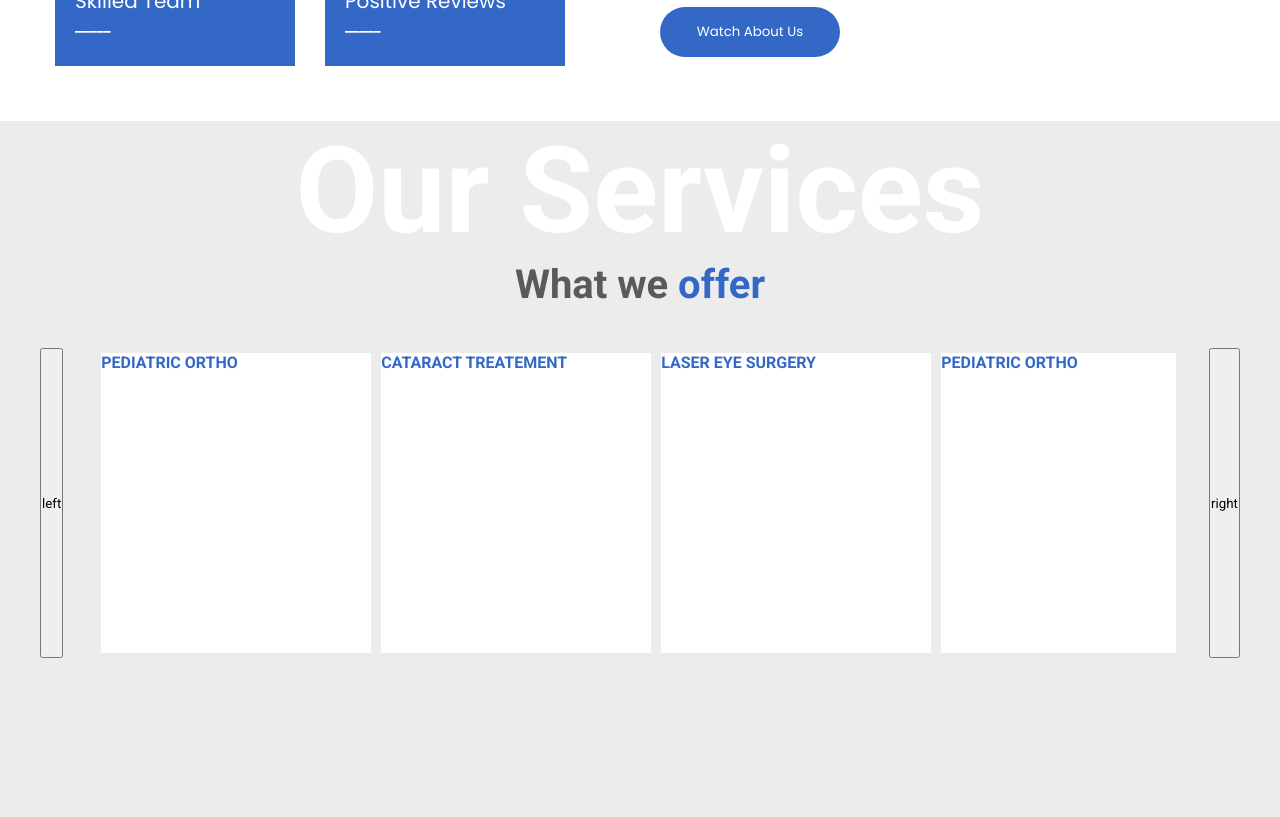
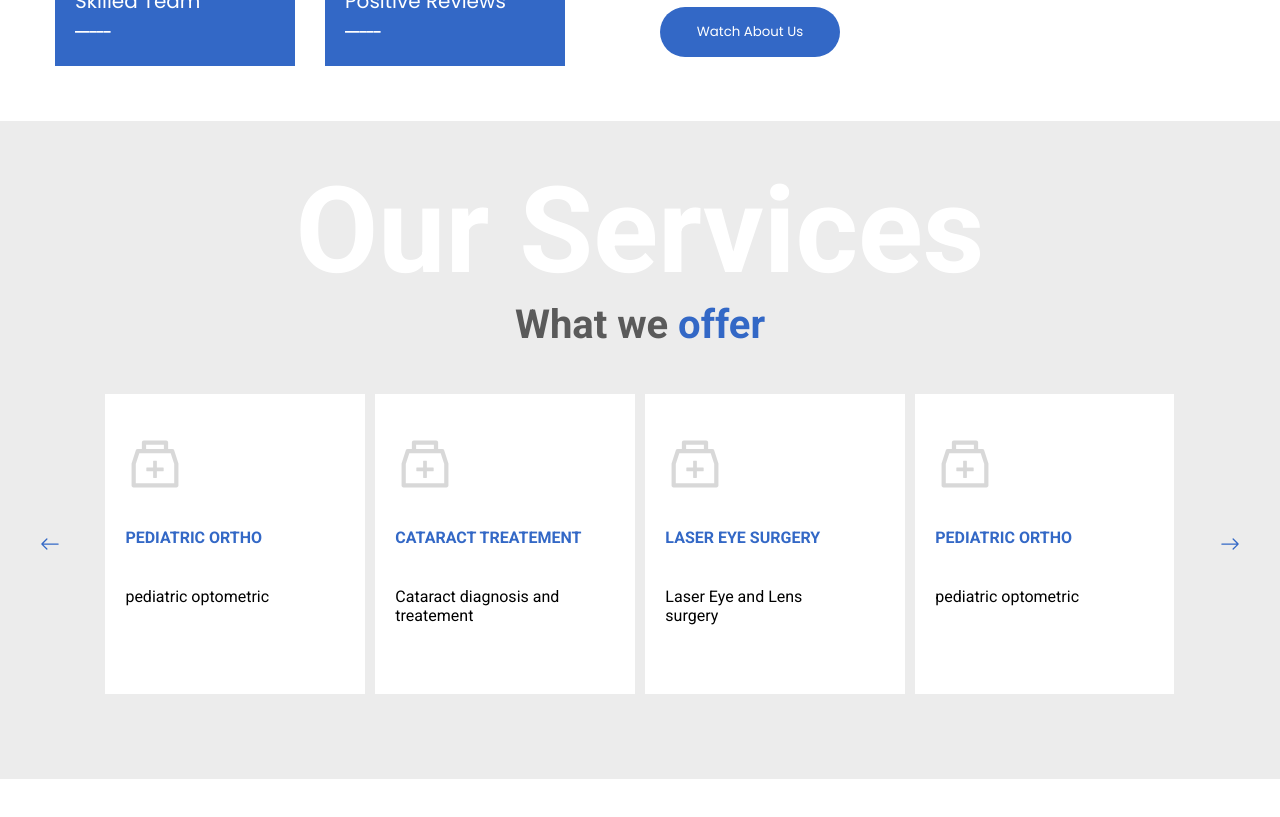
Before and after one commit to Olzhas11Dev/tava__project, a React (Create React App) app: page / in a window 1280 px wide. Shown: the part 1160-1977 px from the top of the page. After the commit the page ends 1939 px from the top, so only its background shows below. Built offline with nearby package versions, Linux system fonts and the light colour scheme.

Commit message:
service section

```diff
--- a/src/components/Service.js
+++ b/src/components/Service.js
@@ -1,27 +1,72 @@
-import React from 'react'
+import React,{ useRef,useState} from 'react'
 import '../style/service.css'
 import serviceDb from'../serviceDb'
+import { BsArrowLeft,BsArrowRight } from 'react-icons/bs'
+import { AiOutlineMedicineBox,AiOutlineCloseCircle } from 'react-icons/ai'
+
 
 
 function Service() {
 
+const slider = useRef(null)
+const[modal,setModal] = useState(false)
+const[chosenObject,setChosenObject] = useState('')
+
+ function handleToLeft (e){
+     e.preventDefault()
+    //  console.log(slider.current.offsetWidth)
+     slider.current.scrollLeft -= slider.current.offsetWidth/4
+    //  console.log(slider.current.scrollLeft)
+ }
+
+ function handleToRight (e){
+    e.preventDefault()
+    // console.log(slider.current.scrollLeft)
+    slider.current.scrollLeft += slider.current.offsetWidth/4
+}
+
+function showDetails(element){
+
+    setModal(true)
+   serviceDb.map((item)=>{
+      if(element.id===item.id){
+        setChosenObject(item)
+      }
+     return item
+   })
+}
+console.log(chosenObject,chosenObject.description)
     return (
         <div className='service_container' >
            <div className='service_transparentTitle'>Our Services</div>
             <h1>What we <span>offer</span></h1>
-            <div className='service_container_slice' >
-                <button>left</button>
-                <div className='service_row'>
+            <div className='service_container_slider' >
+                <BsArrowLeft className='service_btn_slider' onClick={handleToLeft}/>
+                <div className='service_row' ref={slider}>
                     {serviceDb.map((item)=>{
                         return (
-                            <div className='service_card' >
-                            <div key={item.id} className='service_item'>{item.title}</div>
+                            <div onClick={()=>showDetails(item)} key={item.id} className='service_card' >
+                                <AiOutlineMedicineBox className='service_icon' />
+                                <div className='service_title'>{item.title}</div>
+                                <div className='service_service'>{item.service}</div>
+
                             </div>
                         )
                     })}
+
                 </div>
-                <button>right</button>
+                <BsArrowRight onClick={handleToRight} className='service_btn_slider'/>
            </div>
+           {modal ? <div className='service_modal'>
+               <div className='service_modal_conatiner' >
+                <h2 className='modal_title' >{chosenObject.title}</h2>
+                <p className='modal_description' >{chosenObject.description}</p>
+                <AiOutlineCloseCircle className='modal_close_button' onClick={()=>setModal(false)}/>
+
+            </div>
+            </div>:null}
+
+
         </div>
     )
 }
--- a/src/serviceDb.js
+++ b/src/serviceDb.js
@@ -3,13 +3,13 @@ const serviceData = [
         id:0,
         title:'Pediatric Ortho',
         service: 'pediatric optometric',
-        description : 'Our eye care center offers a full range of eye health services to clients of all ages, from children to older adults'
+        description : "If you're ready for an alternative to glasses and/or contacts look to us for co-management of LASIK, cataract, and other ocular surgery."
     },
     {
         id:1,
         title:'Cataract treatement',
         service: 'Cataract diagnosis and treatement',
-        description : 'Our eye care center offers a full range of eye health services to clients of all ages, from children to older adults'
+        description : "The optometrists our practice provide eyewear prescriptions and offer corrective laser eye surgery co-management as well."
     },
     {
         id:2,
@@ -21,7 +21,7 @@ const serviceData = [
         id:3,
         title:'Pediatric Ortho',
         service: 'pediatric optometric',
-        description : 'Our eye care center offers a full range of eye health services to clients of all ages, from children to older adults'
+        description : "If you're ready for an alternative to glasses and/or contacts look to us for co-management of LASIK, cataract, and other ocular surgery."
     },
     {
         id:4,
@@ -33,6 +33,42 @@ const serviceData = [
         id:5,
         title:'Laser Eye surgery',
         service: 'Laser Eye and Lens surgery',
+        description : "We diagnose and manage ocular diseases such as Glaucoma, Macular Degeneration, Diabetic Retinopathy and Cataracts."
+    },
+    {
+        id:6,
+        title:'Pediatric Ortho',
+        service: 'pediatric optometric',
+        description : "If you're ready for an alternative to glasses and/or contacts look to us for co-management of LASIK, cataract, and other ocular surgery."
+    },
+    {
+        id:7,
+        title:'Cataract treatement',
+        service: 'Cataract diagnosis and treatement',
+        description : "If you're ready for an alternative to glasses and/or contacts look to us for co-management of LASIK, cataract, and other ocular surgery."
+    },
+    {
+        id:8,
+        title:'Laser Eye surgery',
+        service: 'Laser Eye and Lens surgery',
+        description : ' Our eye care center offers a full range of eye health services to clients of all ages, from children to older adults'
+    },
+    {
+        id:9,
+        title:'Pediatric Ortho',
+        service: 'pediatric optometric',
+        description : 'Our eye care center offers a full range of eye health services to clients of all ages, from children to older adults'
+    },
+    {
+        id:10,
+        title:'Cataract treatement',
+        service: 'Cataract diagnosis and treatement',
+        description : 'Our eye care center offers a full range of eye health services to clients of all ages, from children to older adults'
+    },
+    {
+        id:11,
+        title:'Laser Eye surgery',
+        service: 'Laser Eye and Lens surgery',
         description : ' Our eye care center offers a full range of eye health services to clients of all ages, from children to older adults'
     }
 ]
--- a/src/style/service.css
+++ b/src/style/service.css
@@ -3,7 +3,8 @@
   padding-right: 40px;
   width: 100%;
   background-color: rgb(236, 236, 236);
-  padding-bottom: 400px;
+  padding-top: 40px;
+  padding-bottom: 80px;
 }
 
 .service_transparentTitle {
@@ -13,8 +14,10 @@
   color: white;
 }
 
-.service_container_slice {
+.service_container_slider {
   display: flex;
+  justify-content: center;
+  align-items: center;
 }
 
 .service_container h1 {
@@ -36,15 +39,97 @@
   margin: auto;
 }
 
+.service_row::-webkit-scrollbar {
+  width: 0 !important;
+}
+
 .service_card {
-  min-width: 25%;
-  margin: 5px;
+  min-width: 24%;
+  margin: 0.5%;
   height: 300px;
   background-color: white;
 }
 
-.service_item {
+.service_title {
+  margin-top: 20px;
+  padding-left: 20px;
   color: rgb(51, 104, 198);
   text-transform: uppercase;
   font-weight: 600;
 }
+
+.service_icon {
+  padding-left: 20px;
+  margin-top: 30px;
+  width: 80px;
+  height: 80px;
+  color: grey;
+  opacity: 30%;
+}
+
+.service_service {
+  padding-left: 20px;
+  width: 80%;
+  margin-top: 40px;
+}
+
+.service_btn_slider {
+  width: 20px;
+  height: 20px;
+  color: rgb(51, 104, 198);
+  cursor: pointer;
+}
+
+.service_description {
+  margin-top: 40px;
+  text-align: center;
+  font-style: italic;
+}
+
+/* Modal */
+.service_modal {
+  position: fixed;
+  top: 0;
+  left: 0;
+  z-index: 100;
+  width: 100%;
+  height: 100%;
+  font-size: 40px;
+  background-color: rgb(192, 192, 192);
+}
+
+.service_modal_conatiner {
+  position: relative;
+  justify-content: space-between;
+  margin: 160px auto;
+  width: 50%;
+  height: 400px;
+  background-color: white;
+  position: relative;
+}
+
+.modal_title {
+  font-size: 20px;
+  padding-left: 40px;
+  padding-top: 80px;
+  color: rgb(51, 104, 198);
+  text-transform: uppercase;
+  font-weight: 600;
+}
+
+.modal_close_button {
+  width: 30px;
+  height: 30px;
+  opacity: 50%;
+  cursor: pointer;
+  position: absolute;
+  top: 10px;
+  right: 10px;
+}
+
+.modal_description {
+  width: 70%;
+  font-size: 16px;
+  padding-left: 40px;
+  margin-top: 40px;
+}
```
